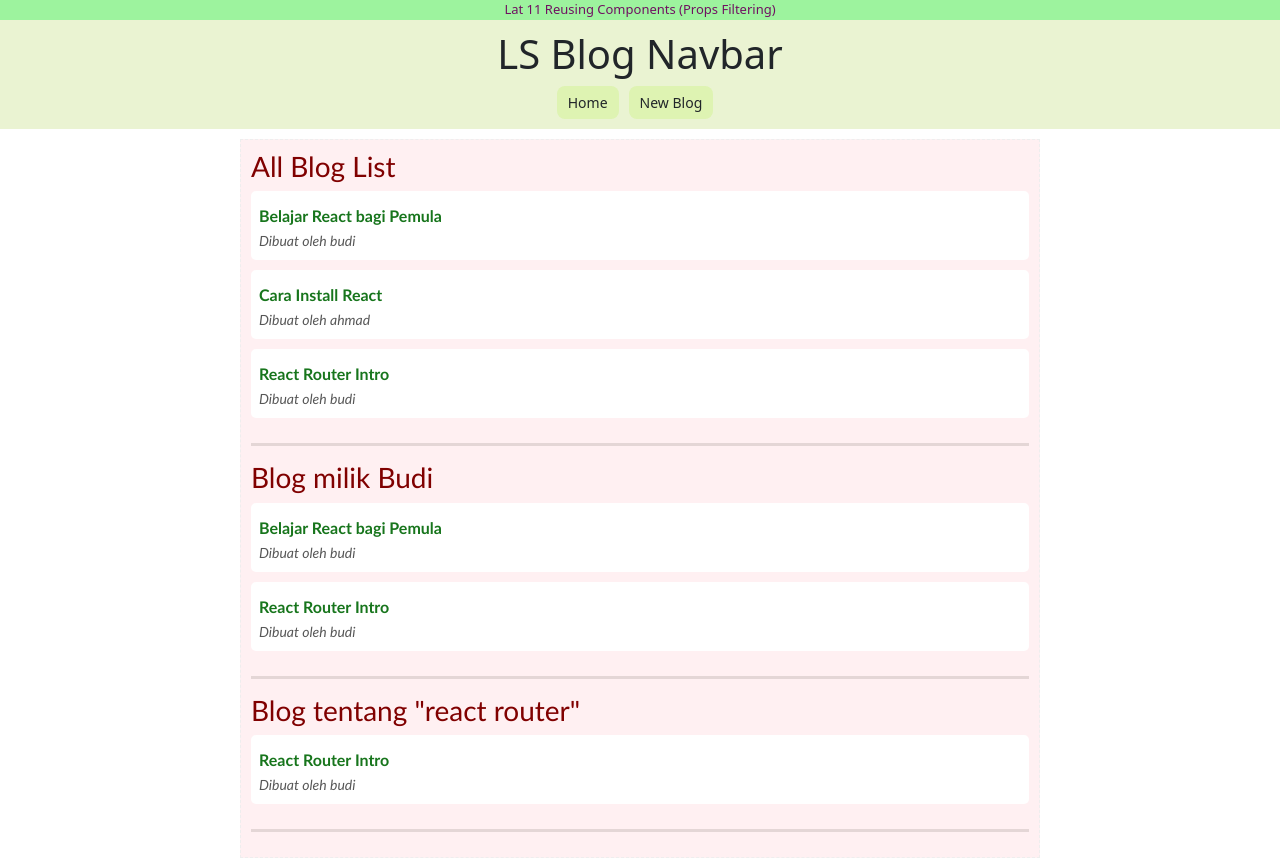
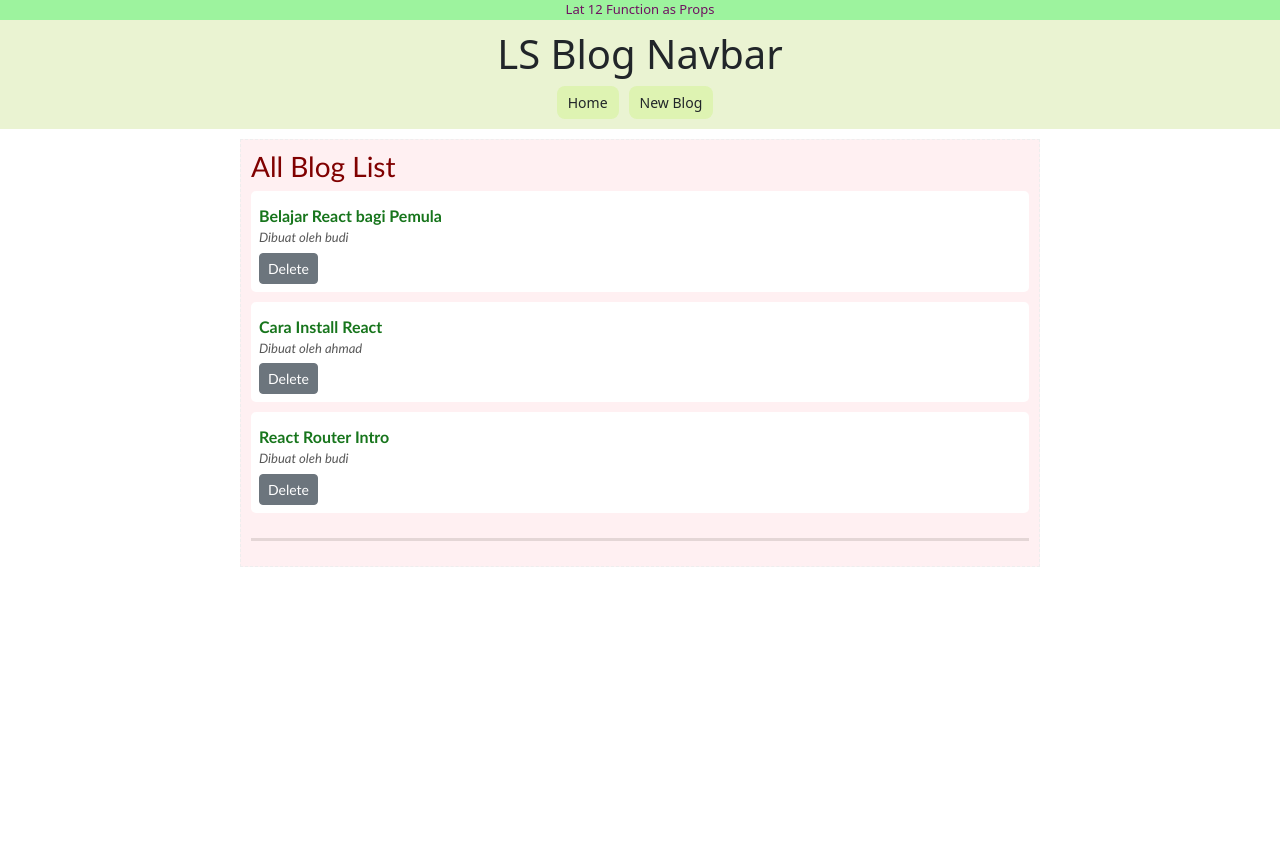
Before and after one commit to incyberz/belajar-react-js, a React (Create React App) app in the folder ls-blog/: page / in a window 1280 px wide. After the commit the page ends 800 px from the top, so only its background shows below. Built offline with nearby package versions, Linux system fonts and the light colour scheme.

Commit message:
React Tutorial 12 Function as Props

```diff
--- a/ls-blog/src/App.css
+++ b/ls-blog/src/App.css
@@ -83,5 +83,6 @@
 .pembuat-blog{
   color: rgb(87, 87, 87);
   font-style: italic;
-  margin-bottom: 15px;
+  font-size: small;
+  margin-bottom: 5px;
 }
--- a/ls-blog/src/App.js
+++ b/ls-blog/src/App.js
@@ -5,7 +5,7 @@ import "bootstrap/dist/css/bootstrap.css";
 // import swal from "sweetalert";
 
 function App() {
-  const judulLat = "Lat 11 Reusing Components (Props Filtering)";
+  const judulLat = "Lat 12 Function as Props";
 
   return (
     <div className="App">
--- a/ls-blog/src/BlogList.jsx
+++ b/ls-blog/src/BlogList.jsx
@@ -1,11 +1,19 @@
-const BlogList = ({ blogs, title }) => {
+const BlogList = ({ blogs, title, handleDelete }) => {
   return (
     <div className="blog-list">
       <h3>{title}</h3>
       {blogs.map((blog) => (
         <div className="blog-item">
           <div className="judul-blog">{blog.judul}</div>
-          <small className="pembuat-blog">Dibuat oleh {blog.author}</small>
+          <div className="pembuat-blog">Dibuat oleh {blog.author}</div>
+          <button
+            className="btn btn-sm btn-secondary"
+            onClick={() => {
+              handleDelete(blog.id);
+            }}
+          >
+            Delete
+          </button>
         </div>
       ))}
     </div>
--- a/ls-blog/src/Home.js
+++ b/ls-blog/src/Home.js
@@ -23,20 +23,17 @@ const Home = () => {
     },
   ]);
 
-  let keyword = "react router";
+  const handleDelete = (id) => {
+    const newBlogs = blogs.filter((blog) => blog.id !== id);
+    setBlogs(newBlogs);
+  };
 
   return (
     <div className="Home">
-      <BlogList blogs={blogs} title="All Blog List" />
       <BlogList
-        blogs={blogs.filter((blog) => blog.author === "budi")}
-        title="Blog milik Budi"
-      />
-      <BlogList
-        blogs={blogs.filter(
-          (blog) => blog.judul.toLowerCase().search(keyword) >= 0
-        )}
-        title={`Blog tentang "${keyword}"`}
+        blogs={blogs}
+        title="All Blog List"
+        handleDelete={handleDelete}
       />
     </div>
   );
```
Also changed, not shown: 1 other file (tests, documents, lock files or other folders).
